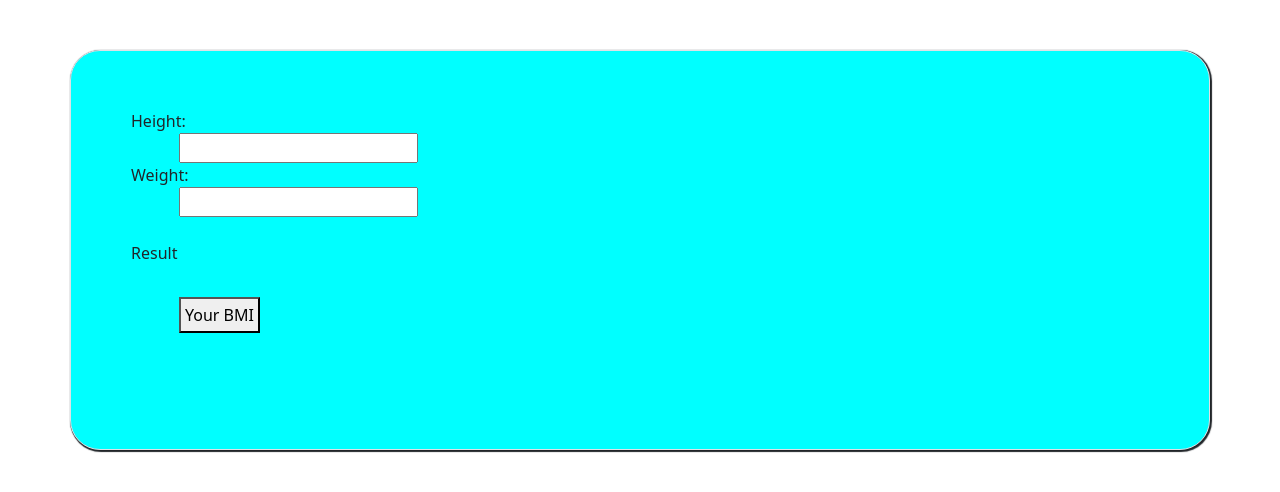
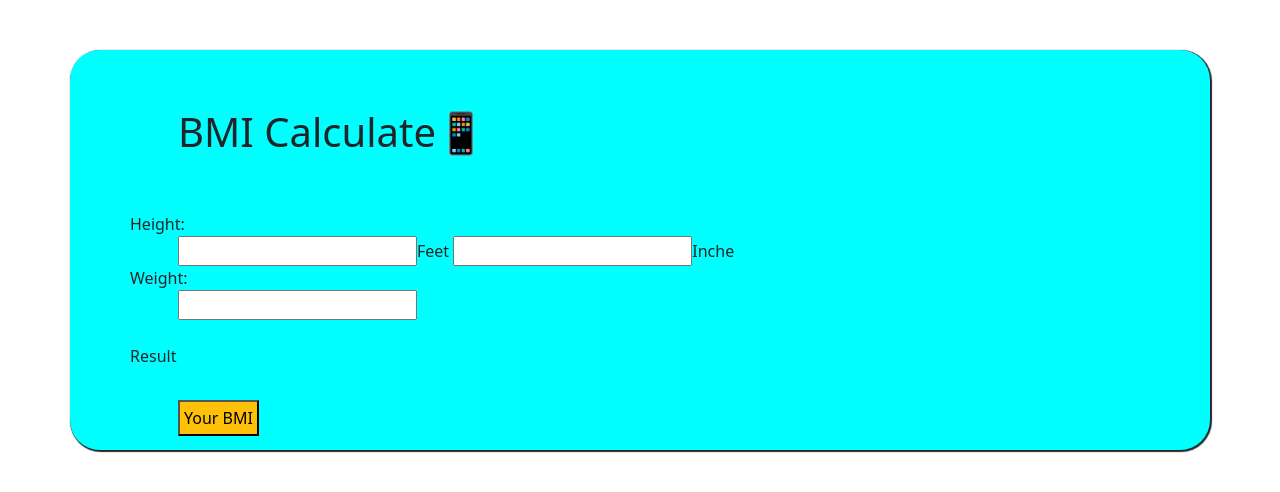
Before and after one commit to prajktamhase/condition, a plain HTML site: page bmi.html in a window 1280 px wide. Drawn offline with nearby package versions, Linux system fonts and the light colour scheme.

Commit message:
initial addes

```diff
--- a/bmi.html
+++ b/bmi.html
@@ -4,7 +4,7 @@
 <head>
     <title>BMI</title>
     <style>
-        .border {
+        .container {
             border: 0px solid black;
             height: 400px;
             width: 200px;
@@ -15,47 +15,53 @@
             margin-top: 50px;
             background-color: aqua;
             border-radius: 30px;
+            justify-content: center;
+               }
 
-
-        }
     </style>
-
-
-
-
-
-
 <link href="https://cdn.jsdelivr.net/npm/bootstrap@5.3.1/dist/css/bootstrap.min.css" rel="stylesheet"
         integrity="sha384-4bw+/aepP/YC94hEpVNVgiZdgIC5+VKNBQNGCHeKRQN+PtmoHDEXuppvnDJzQIu9" crossorigin="anonymous">
 </head>
 
 <body>
 
-    <div class="container border">
+    <div class="container">
         <div class="row">
             <div class="com-md-6">
                 <form class="mt-5 ms-5">
+                    <h1 class="ms-5">BMI Calculate📱</h1><br/><br/>
 
 
     Height:<br />
-                    <input type="text" class="ms-5" /><br />
+    <input type="text" class="ms-5" id="height-feet"/>Feet
+     <input type="text" id="height-inche">Inche <br/>
+    Weight:<br />
+    <input type="text" class="ms-5" id="weight"/><br /><br />
+   <p id="showresult">Result</p>
+    <button class="ms-5 m-3 p-1 bg-warning" onclick="calBmi()" type="button">Your BMI</button>
+    <script>
+     const feetHeight = document.getElementById('height-feet');
+    const incheHeight = document.getElementById('height-inche');
+    const weight = document.getElementById('weight');
+    const resPara = document.getElementById('showresult');
 
-                    Weight:<br />
-                    <input type="text" class="ms-5" /><br /><br />
-
-                    <p id="showresult">Result</p>
-
-                    <button class="ms-5 m-3 p-1 " onclick="display()" >Your BMI</button>
-
-                         <script>
-                           function display(){
-                            console.log(weight (kg) / height (cm) * height (cm) )
+   function calBmi(){
+  const heightInFeet = parseInt(feetHeight.value) ;
+ const heightInInche = parseInt(incheHeight.value) ;
+const weightInKg = parseInt(weight.value) ;
+const convertHeightFeet = heightInInche/12;
+ const combineFeetHeight = convertHeightFeet + heightInFeet;
+const heightInMeter = combineFeetHeight*0.3048;
+console.log(heightInFeet);
+console.log(heightInInche);
+console.log(weightInKg);
+console.log(convertHeightFeet);
+console.log(combineFeetHeight);
+const BMI = weightInKg/(heightInMeter*heightInMeter);
+resPara.innerText = `BMI: ${BMI.toFixed(2)}`;
 }
 </script>
-
-
 </form>
-
 </div>
 </div>
 </div>
```
Also changed, not shown: function.html (+1 -1 lines), bmi.avif (added). Lines whose indentation alone changed are shown as unchanged.
